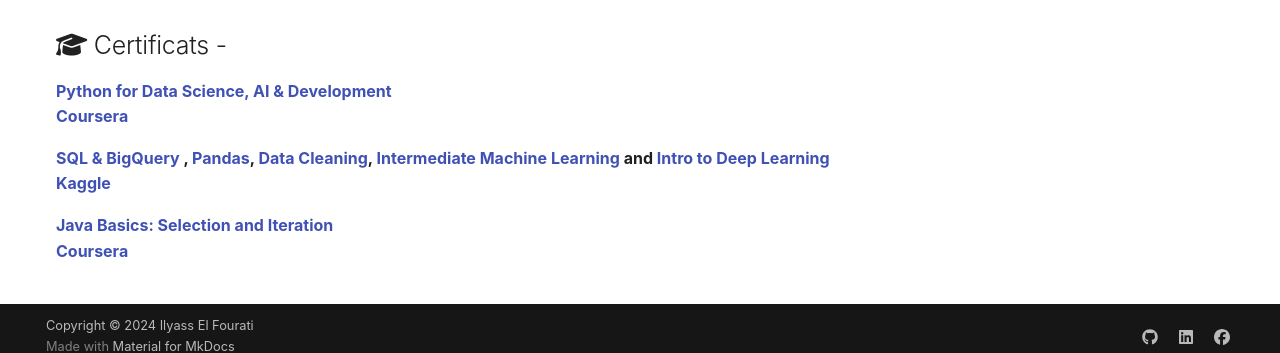
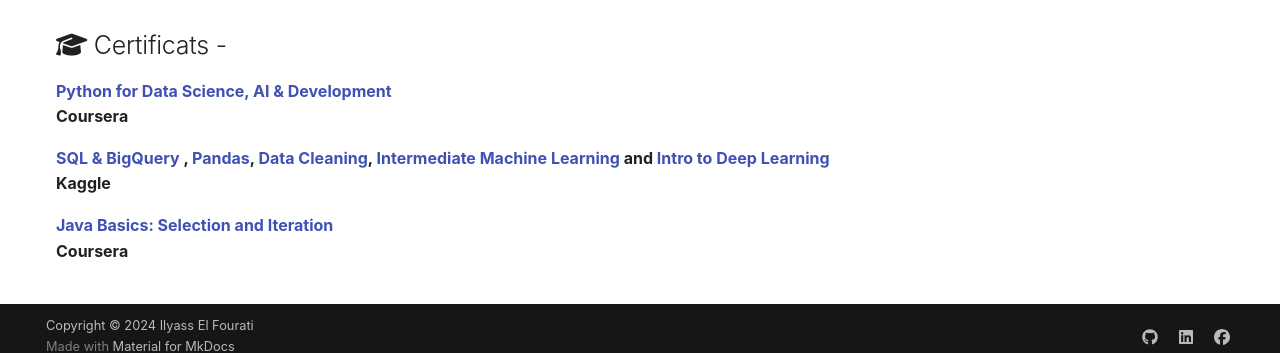
Before and after one commit to ilyasselfourati/ilyasselfourati, an MkDocs documentation site: the page built from web/index.md, in a window 1280 px wide and 900 px high, scrolled down 3395 px. Shown: the part 531-884 px from the top of the window. Built offline with MkDocs 1.6.1 and Material for MkDocs 9.7.7, drawn with Linux system fonts in a browser that asks for light colours; nearby versions of some CDN libraries; comment, search, counter and statistics services are not loaded.

Commit message:
perso-v7

```diff
--- a/web/index.md
+++ b/web/index.md
@@ -108,13 +108,13 @@ title: About
       <p><strong>Mathematics & Physics Engineering Science<span class="date" style=" color: inherit;">Sept 2018 - Apr 2020</span><br><a>Preparatory Classes Ibn Timiya</a></strong> Morocco, Marrakech</p>
       <h2><i class="fas fa-graduation-cap"></i> Certificats -</h2>
       <p>
-      <strong> <a href="https://www.coursera.org/account/accomplishments/verify/C3NBF4EVQ7CX">Python for Data Science, AI & Development</a> <br><a>Coursera</a></strong>
+      <strong> <a href="https://www.coursera.org/account/accomplishments/verify/C3NBF4EVQ7CX">Python for Data Science, AI & Development</a> <br>Coursera</strong>
       </p>
       <p>
-      <strong> <a href="https://www.kaggle.com/learn/certification/ilyasselfourati/intro-to-sql">SQL & BigQuery </a>,<a href="https://www.kaggle.com/learn/certification/ilyasselfourati/pandas"> Pandas</a>,<a href="https://www.kaggle.com/learn/certification/ilyasselfourati/data-cleaning"> Data Cleaning</a>, <a href="https://www.kaggle.com/learn/certification/ilyasselfourati/intermediate-machine-learning">Intermediate Machine Learning </a>and <a href="https://www.kaggle.com/learn/certification/ilyasselfourati/intro-to-deep-learning">Intro to Deep Learning</a><br><a>Kaggle</a></strong>
+      <strong> <a href="https://www.kaggle.com/learn/certification/ilyasselfourati/intro-to-sql">SQL & BigQuery </a>,<a href="https://www.kaggle.com/learn/certification/ilyasselfourati/pandas"> Pandas</a>,<a href="https://www.kaggle.com/learn/certification/ilyasselfourati/data-cleaning"> Data Cleaning</a>, <a href="https://www.kaggle.com/learn/certification/ilyasselfourati/intermediate-machine-learning">Intermediate Machine Learning </a>and <a href="https://www.kaggle.com/learn/certification/ilyasselfourati/intro-to-deep-learning">Intro to Deep Learning</a><br>Kaggle</strong>
       </p>
       <p>
-      <strong> <a href="https://www.coursera.org/account/accomplishments/verify/QXTDL2JZJG3Z">Java Basics: Selection and Iteration</a> <br><a>Coursera</a></strong>
+      <strong> <a href="https://www.coursera.org/account/accomplishments/verify/QXTDL2JZJG3Z">Java Basics: Selection and Iteration</a> <br>Coursera</strong>
       </p>
       <center class="instafeed">
         <span class="instalight">
```
